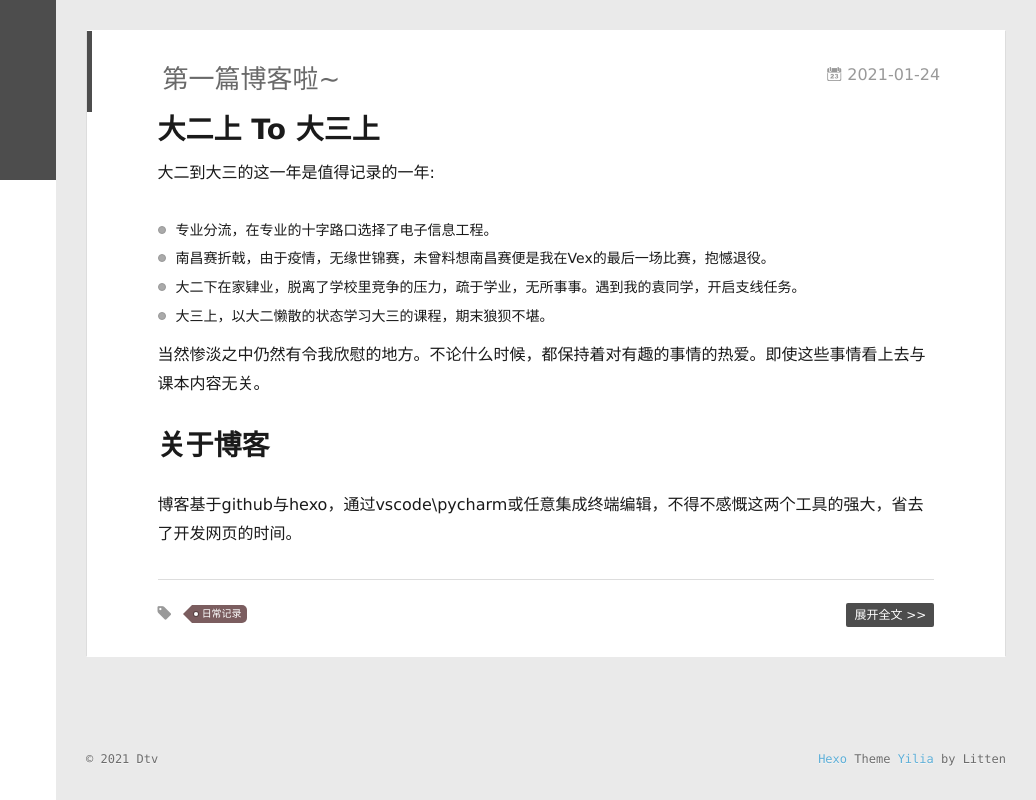
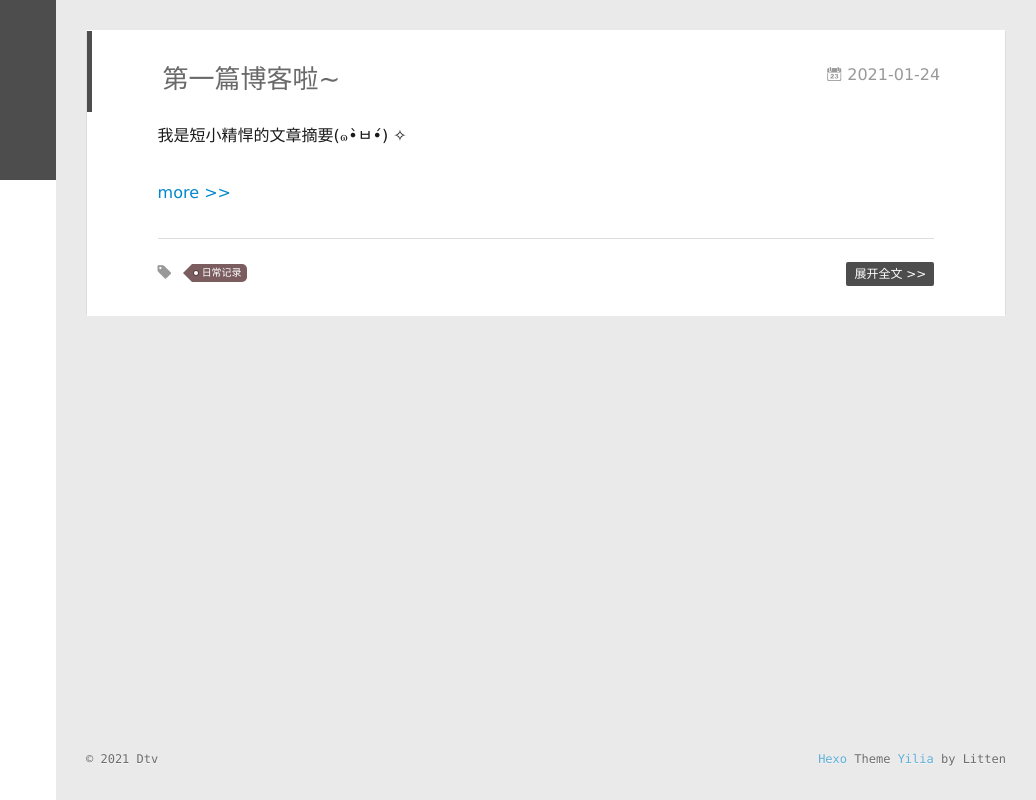
Before and after one commit to 869299603-tjdtv/869299603-tjdtv.github.io, a plain HTML site: page index.html in a window 1280 px wide. Shown: the full height of the page, 244-1280 px from the left. Drawn offline with nearby package versions, Linux system fonts and the light colour scheme; some packages are replaced by stand-ins of ours.

Commit message:
Site updated: 2021-01-25 13:33:08

```diff
--- a/index.html
+++ b/index.html
@@ -155,15 +155,9 @@
 
     <div class="article-entry" itemprop="articleBody">
 
-        <h1 id="大二上-To-大三上"><a href="#大二上-To-大三上" class="headerlink" title="大二上 To 大三上"></a>大二上 To 大三上</h1><p>大二到大三的这一年是值得记录的一年:</p>
-<ul>
-<li>专业分流，在专业的十字路口选择了电子信息工程。</li>
-<li>南昌赛折戟，由于疫情，无缘世锦赛，未曾料想南昌赛便是我在Vex的最后一场比赛，抱憾退役。</li>
-<li>大二下在家肄业，脱离了学校里竞争的压力，疏于学业，无所事事。遇到我的袁同学，开启支线任务。</li>
-<li>大三上，以大二懒散的状态学习大三的课程，期末狼狈不堪。</li>
-</ul>
-<p>当然惨淡之中仍然有令我欣慰的地方。不论什么时候，都保持着对有趣的事情的热爱。即使这些事情看上去与课本内容无关。</p>
-<h1 id="关于博客"><a href="#关于博客" class="headerlink" title="关于博客"></a>关于博客</h1><p>博客基于github与hexo，通过vscode\pycharm或任意集成终端编辑，不得不感慨这两个工具的强大，省去了开发网页的时间。</p>
+        <p>我是短小精悍的文章摘要(๑•̀ㅂ•́) ✧</p>
+
+          <a class="article-more-a" href="/2021/01/24/myfirstPost/#more">more >></a>
 
 
 
```
Also changed, not shown: 2021/01/24/myfirstPost/index.html (+6 -4 lines).
